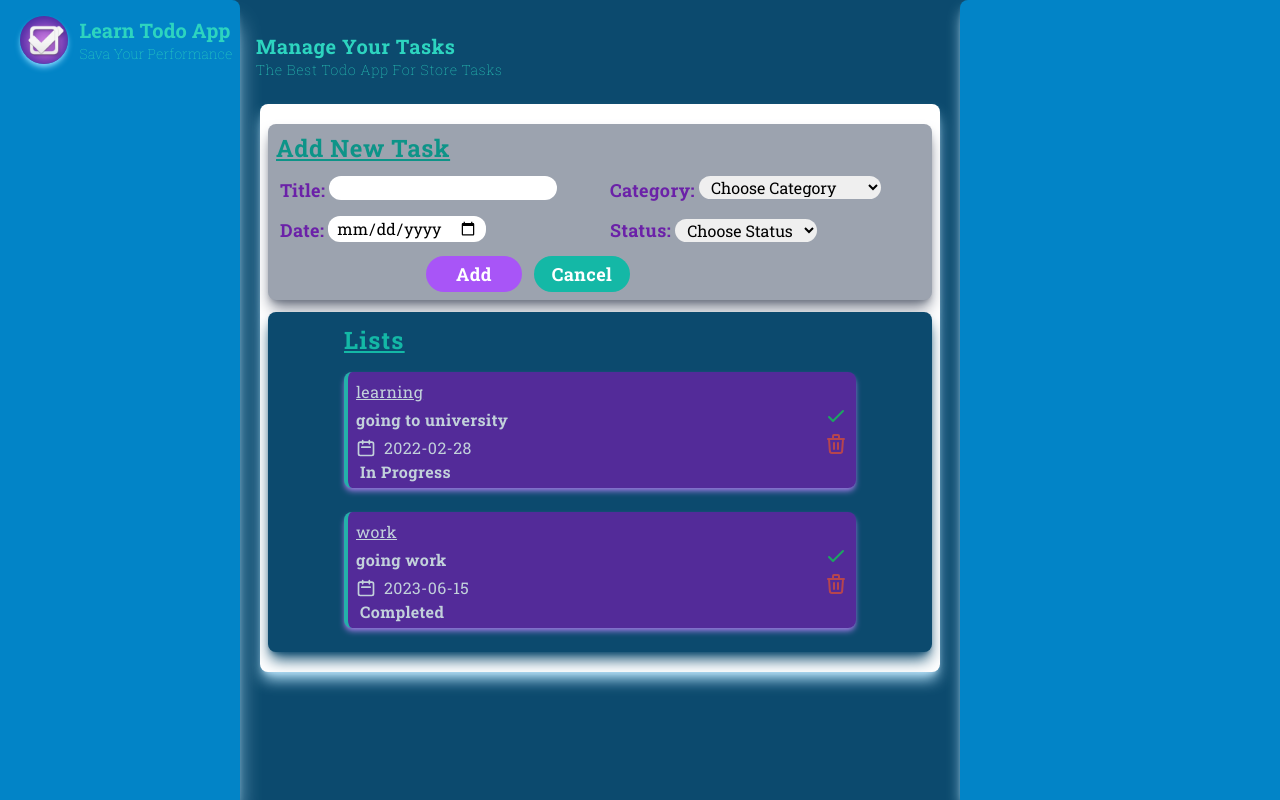
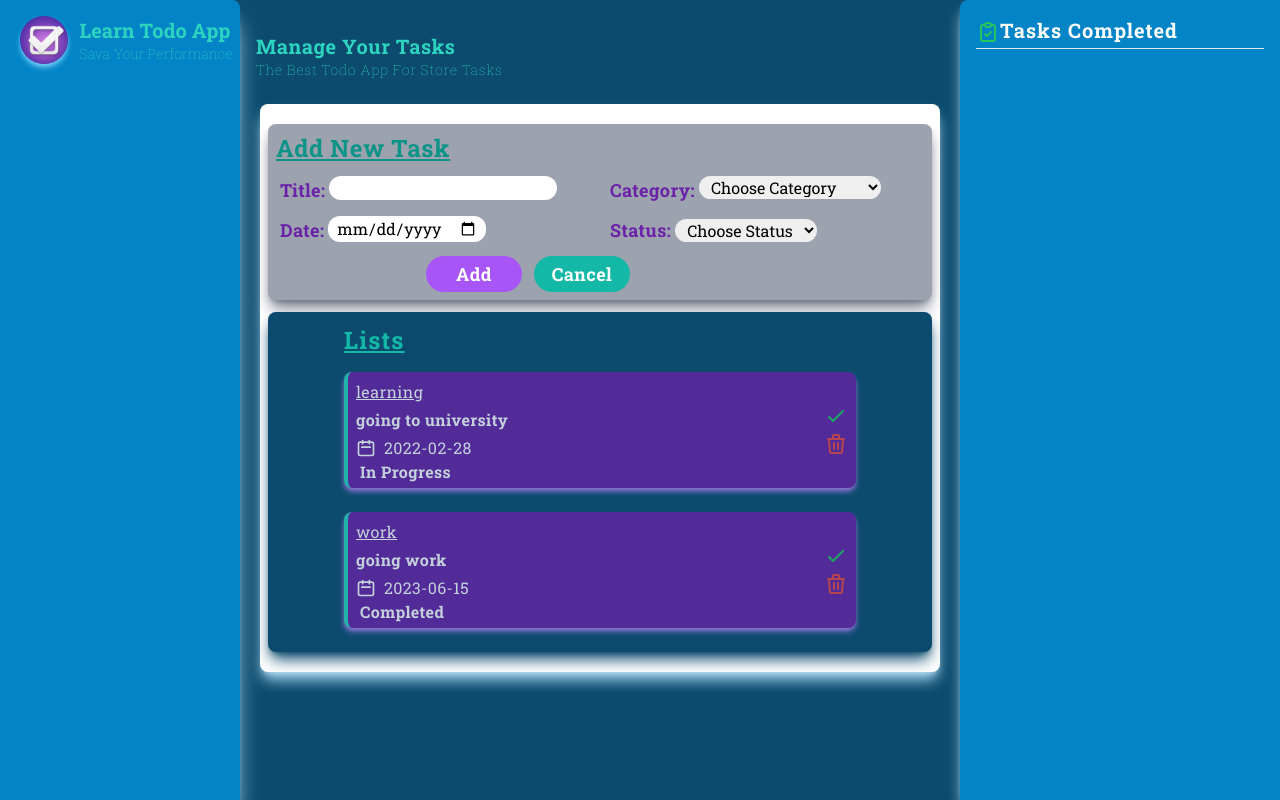
Before and after one commit to SubairMohamed/todo-project, a React (Create React App) app: page / in a window 1280 px wide. Built offline with nearby package versions, Linux system fonts and the light colour scheme.

Commit message:
making-new-component-inthe-asides

```diff
--- a/src/components/Asides/Right.jsx
+++ b/src/components/Asides/Right.jsx
@@ -1,7 +1,10 @@
+import TasksCompleted from './TasksCompleted/TasksCompleted';
 const Right = () => {
     return (
         //    aside right
-        <aside id="right" className="hidden lg:block md:w-60 xl:w-80 rounded-tl-lg shadow-lg shadow-sky-200 bg-sky-600"></aside>
+        <aside id="right" className="hidden lg:block md:w-60 xl:w-80 rounded-tl-lg shadow-lg shadow-sky-200 bg-sky-600">
+            <TasksCompleted />
+        </aside>
     );
 }
 
--- /dev/null
+++ b/src/components/Asides/TasksCompleted/TasksCompleted.jsx
@@ -0,0 +1,16 @@
+import React from 'react'
+import { ClipboardCheckIcon } from '@heroicons/react/outline'
+
+const TasksCompleted = () => {
+    return (
+        <section id="completed-tasks" className='mt-3 mx-3 p-1 font-RobotoSlab'>
+            <div className='flex items-center'>
+                <ClipboardCheckIcon className='w-6 h-6 text-green-500' />
+                <h1 className='capitalize text-white text-xl font-bold tracking-wider mb-1'>tasks completed</h1>
+            </div>
+            <hr />
+        </section>
+    );
+}
+
+export default TasksCompleted;
```
